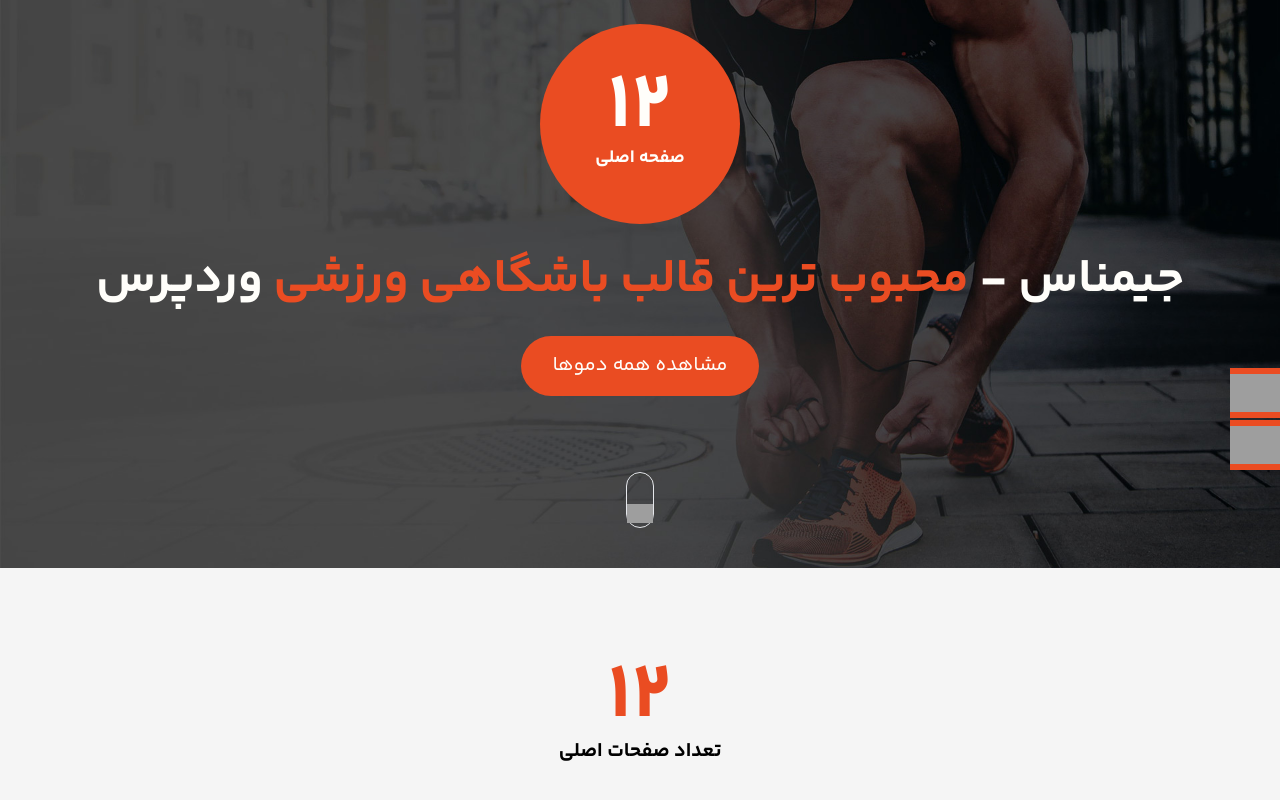
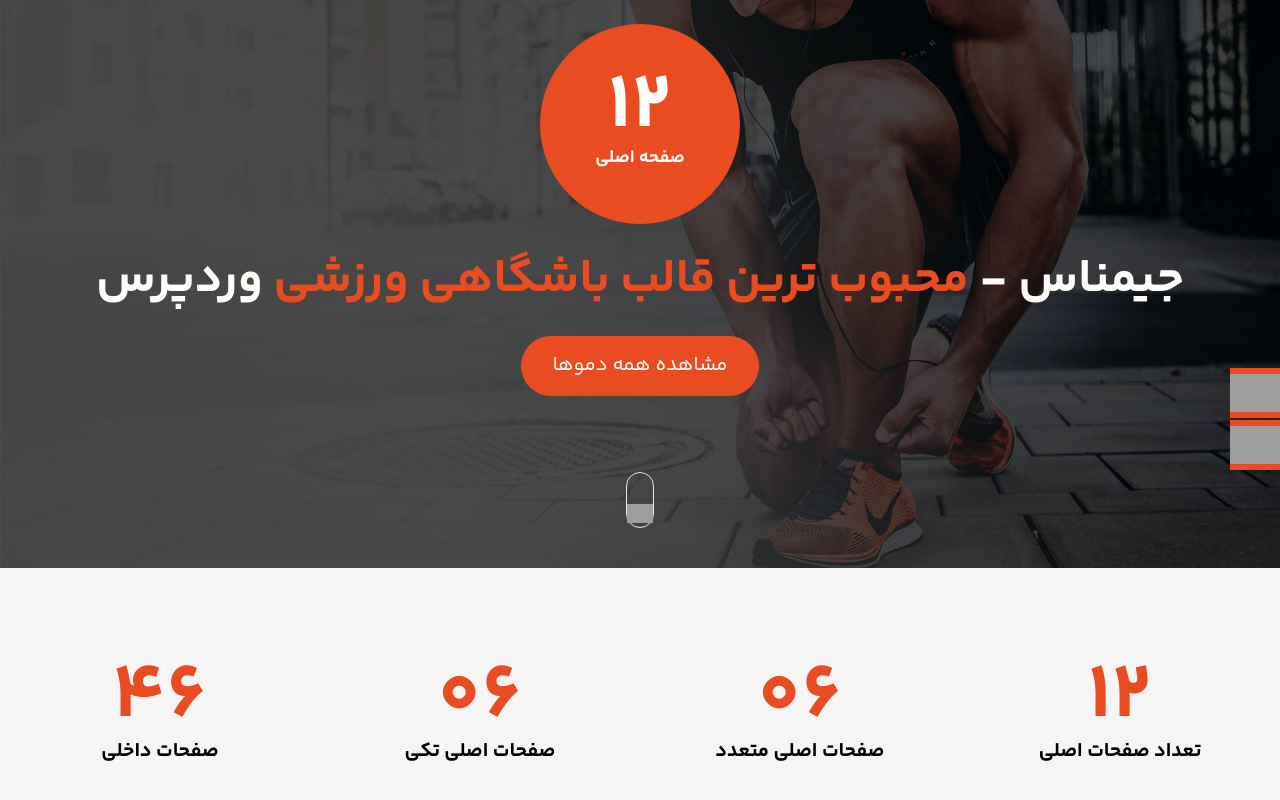
Before and after one commit to mahyarErshad/gimnas, a React (Vite) app: page / in a window 1280 px wide. Shown: the part 232-1032 px from the top of the page. Built offline with nearby package versions, Linux system fonts and the light colour scheme; grey boxes are pictures that could not be loaded.

Commit message:
Using PageCounterComponent 4 times

```diff
--- a/src/components/Body/BodyParts/PageCounter/PageCounter.jsx
+++ b/src/components/Body/BodyParts/PageCounter/PageCounter.jsx
@@ -2,9 +2,14 @@ import React from "react";
 import PageCounterComponent from "./PageCounterComponent";
 
 function PageCounter() {
-  return <section className="bg-bgGray py-[5.625rem] flex justify-center items-center flex-wrap">
-    <PageCounterComponent number="۱۲" text="تعداد صفحات اصلی" />
-  </section>;
+  return (
+    <section className="bg-bgGray py-[5.625rem] flex justify-center items-center flex-wrap">
+      <PageCounterComponent number="۱۲" text="تعداد صفحات اصلی" />
+      <PageCounterComponent number="۰۶" text="صفحات اصلی متعدد" />
+      <PageCounterComponent number="۰۶" text="صفحات اصلی تکی" />
+      <PageCounterComponent number="۴۶" text="صفحات داخلی" />
+    </section>
+  );
 }
 
 export default PageCounter;
```
